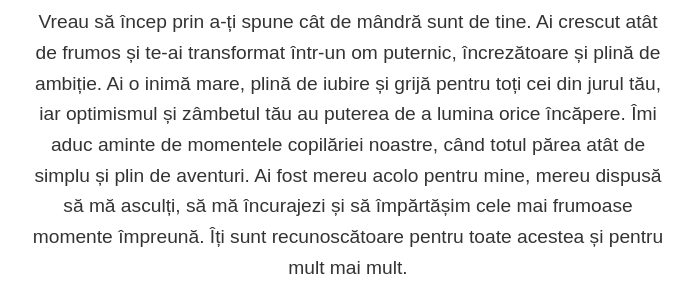
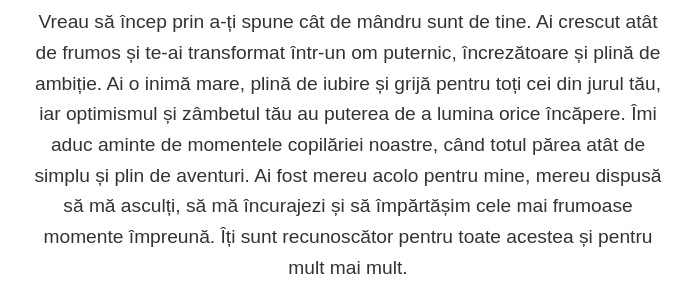
Before and after one commit to Romanmedianetwork/fotografie, a plain HTML site: page index.html in a window 1280 px wide. Shown: the part 319-610 px from the top of the page, 292-988 px from the left. Drawn offline with Linux system fonts and the light colour scheme.

Commit message:
Update index.html

```diff
--- a/index.html
+++ b/index.html
@@ -73,7 +73,7 @@
         <h1>La Mulți Ani, Alicia!</h1>
         <p>Draga mea Alicia,</p>
         <p>Astăzi este o zi specială, poate una dintre cele mai importante din an, pentru că astăzi sărbătorim nu doar ziua ta de naștere, ci și faptul că în viața mea am o soră atât de minunată ca tine. Îți vine să crezi că ai împlinit deja 22 de ani? Timpul zboară atât de repede, dar ceea ce nu se schimbă niciodată este dragostea și legătura noastră.</p>
-        <p>Vreau să încep prin a-ți spune cât de mândră sunt de tine. Ai crescut atât de frumos și te-ai transformat într-un om puternic, încrezătoare și plină de ambiție. Ai o inimă mare, plină de iubire și grijă pentru toți cei din jurul tău, iar optimismul și zâmbetul tău au puterea de a lumina orice încăpere. Îmi aduc aminte de momentele copilăriei noastre, când totul părea atât de simplu și plin de aventuri. Ai fost mereu acolo pentru mine, mereu dispusă să mă asculți, să mă încurajezi și să împărtășim cele mai frumoase momente împreună. Îți sunt recunoscătoare pentru toate acestea și pentru mult mai mult.</p>
+        <p>Vreau să încep prin a-ți spune cât de mândru sunt de tine. Ai crescut atât de frumos și te-ai transformat într-un om puternic, încrezătoare și plină de ambiție. Ai o inimă mare, plină de iubire și grijă pentru toți cei din jurul tău, iar optimismul și zâmbetul tău au puterea de a lumina orice încăpere. Îmi aduc aminte de momentele copilăriei noastre, când totul părea atât de simplu și plin de aventuri. Ai fost mereu acolo pentru mine, mereu dispusă să mă asculți, să mă încurajezi și să împărtășim cele mai frumoase momente împreună. Îți sunt recunoscător pentru toate acestea și pentru mult mai mult.</p>
         <p>În cei 22 de ani de viață, ai realizat atât de multe lucruri, iar asta este doar începutul! Știu că ai înaintea ta o călătorie extraordinară, plină de oportunități, provocări și vise care abia așteaptă să devină realitate. Indiferent de ce-ți rezervă viitorul, sunt sigur că vei reuși să faci față tuturor provocărilor cu aceeași determinare și curaj pe care le-ai arătat până acum. Nu înceta niciodată să visezi și să lupți pentru ceea ce-ți dorești, pentru că știu că ești capabilă de lucruri mărețe.</p>
         <p>Astăzi, în ziua ta specială, îți doresc tot ce e mai bun în viață! Să ai parte de sănătate, pentru că asta este cel mai important. Să ai mereu în jurul tău oameni care te iubesc și te susțin, care să te facă să te simți apreciată și valoroasă. Îți doresc să nu încetezi niciodată să râzi cu poftă și să te bucuri de fiecare moment, pentru că viața este prea frumoasă ca să nu o trăim din plin. Să ai curajul să încerci lucruri noi și să nu te temi de eșec, pentru că toate experiențele prin care treci te fac mai puternică.</p>
         <p>Îți mai doresc să îți urmezi pasiunile și să îți atingi obiectivele, oricât de mari ar părea. Să ai încredere în tine și în drumul pe care l-ai ales, pentru că tu ești singura care știe ce te face cu adevărat fericită. Iar în momentele dificile, să îți amintești mereu că eu sunt aici pentru tine, mereu gata să te sprijin și să te încurajez.</p>
```
